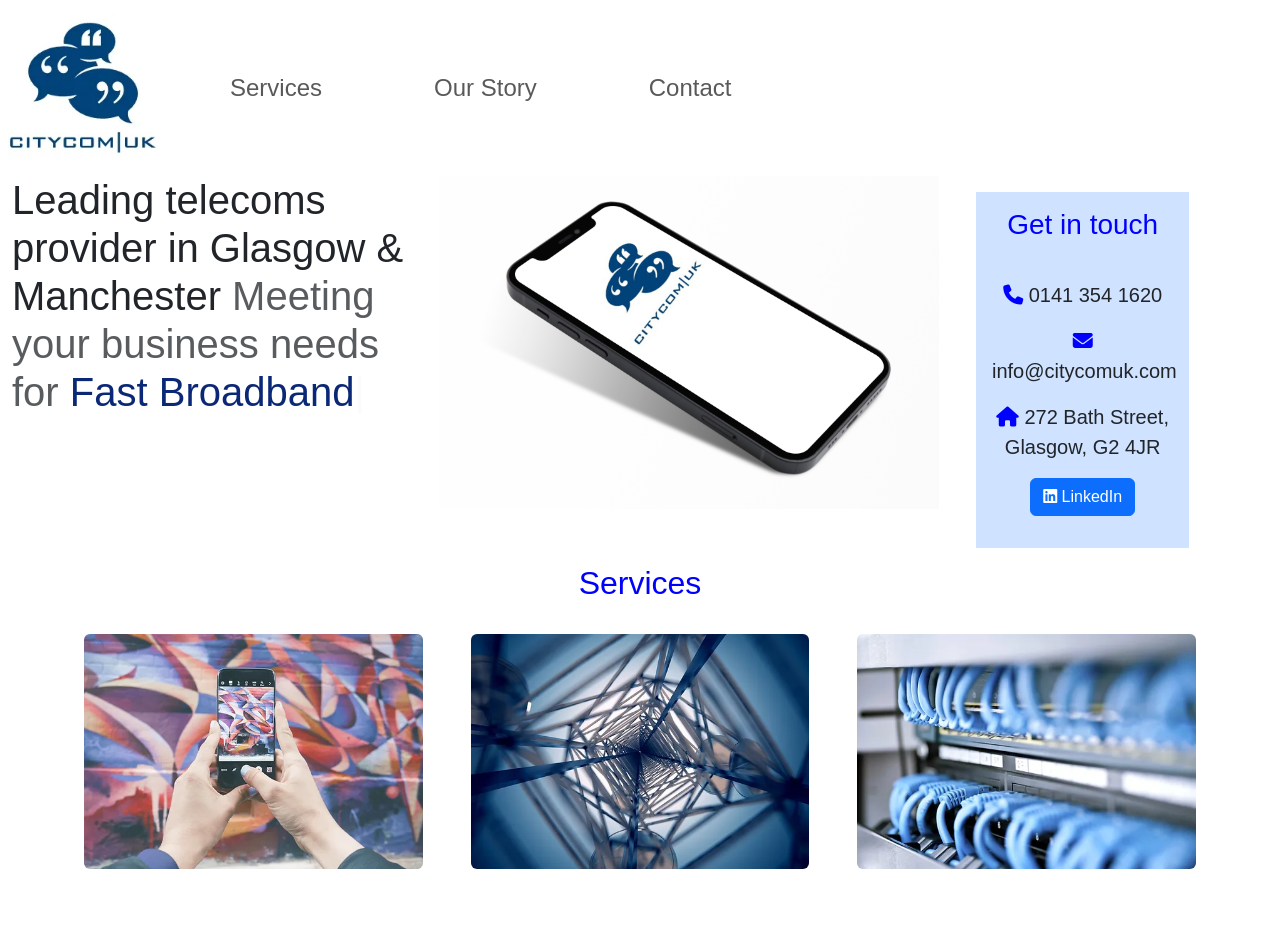
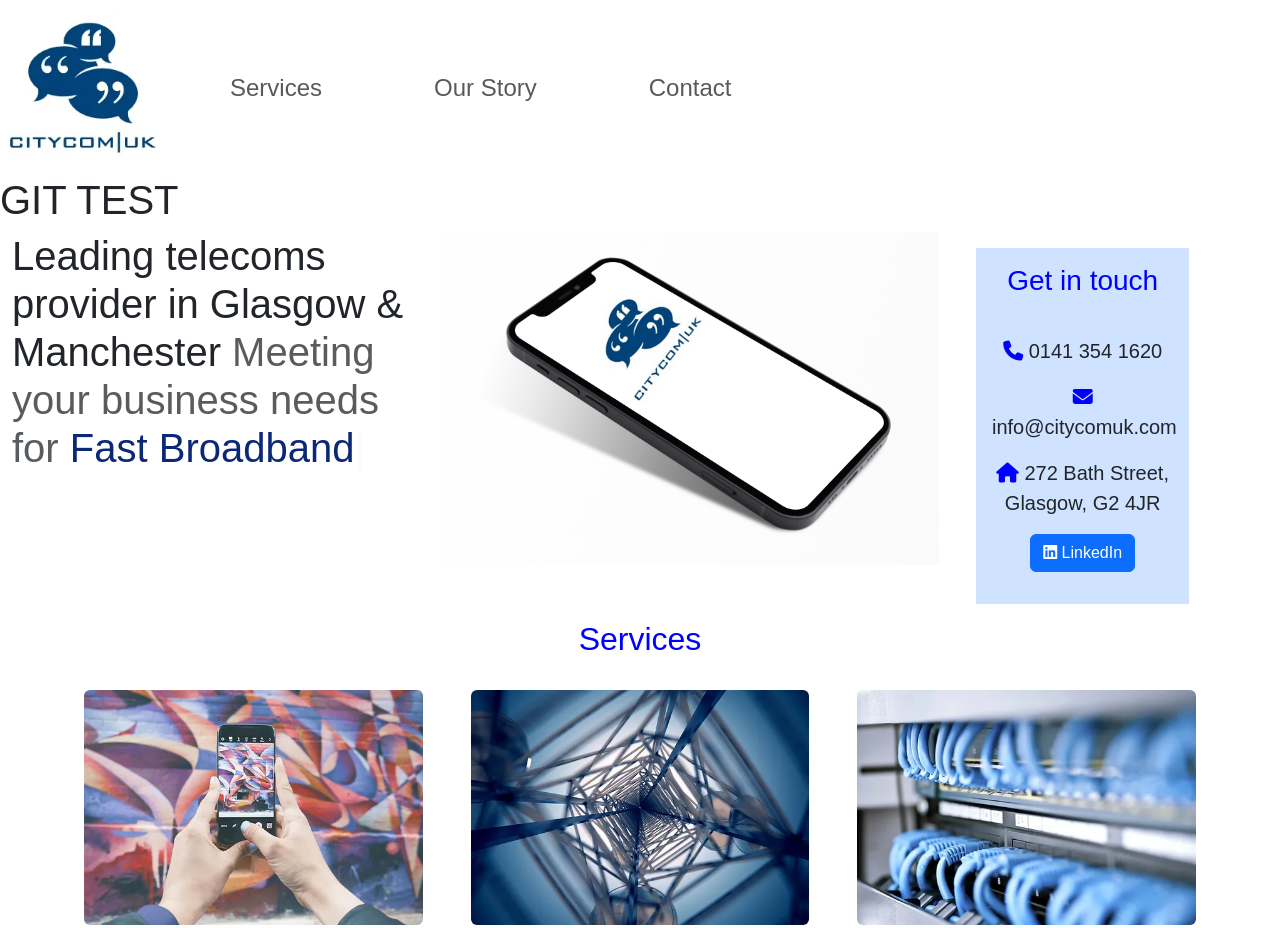
Before and after one commit to LTJohnston/ccwebsite2, a plain HTML site: page CC Website/index.html in a window 1280 px wide. Shown: the top 928 px of the page. Drawn offline with nearby package versions, Linux system fonts and the light colour scheme.

Commit message:
second committ test

```diff
--- a/CC Website/index.html
+++ b/CC Website/index.html
@@ -39,6 +39,8 @@
           </ul>
         </nav>
       </header>
+
+      <h1> GIT TEST </h1>
 
     <div class="container-fluid">
       <div class="row">
```
